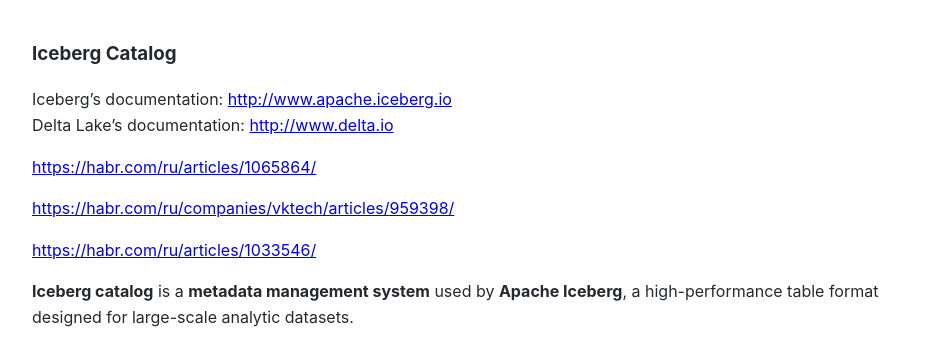
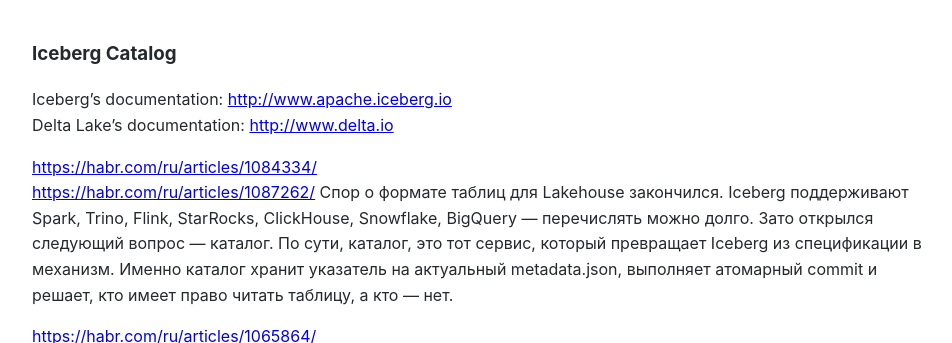
Before and after one commit to Michael-Lubinsky/michael-lubinsky.github.com, a Jekyll site: the page built from spark/iceberg.md, in a window 1280 px wide and 900 px high, cut to the strip 0-343 px from the top of the window. Shown: the whole strip, without its empty margins (158-1110 px from the left). Built offline with Jekyll 4.4.1, drawn with Linux system fonts in a browser that asks for light colours; our own code applies the rules of GitHub Pages for plain Markdown files.

Commit message:
Update iceberg.md

```diff
--- a/spark/iceberg.md
+++ b/spark/iceberg.md
@@ -2,6 +2,10 @@
 
 Iceberg’s documentation: <http://www.apache.iceberg.io>
 Delta Lake’s documentation: <http://www.delta.io>
+
+<https://habr.com/ru/articles/1084334/>
+<https://habr.com/ru/articles/1087262/>
+Спор о формате таблиц для Lakehouse закончился. Iceberg поддерживают Spark, Trino, Flink, StarRocks, ClickHouse, Snowflake, BigQuery — перечислять можно долго. Зато открылся следующий вопрос — каталог. По сути, каталог, это тот сервис, который превращает Iceberg из спецификации в механизм. Именно каталог хранит указатель на актуальный metadata.json, выполняет атомарный commit и решает, кто имеет право читать таблицу, а кто — нет.
 
 <https://habr.com/ru/articles/1065864/>
 
```
